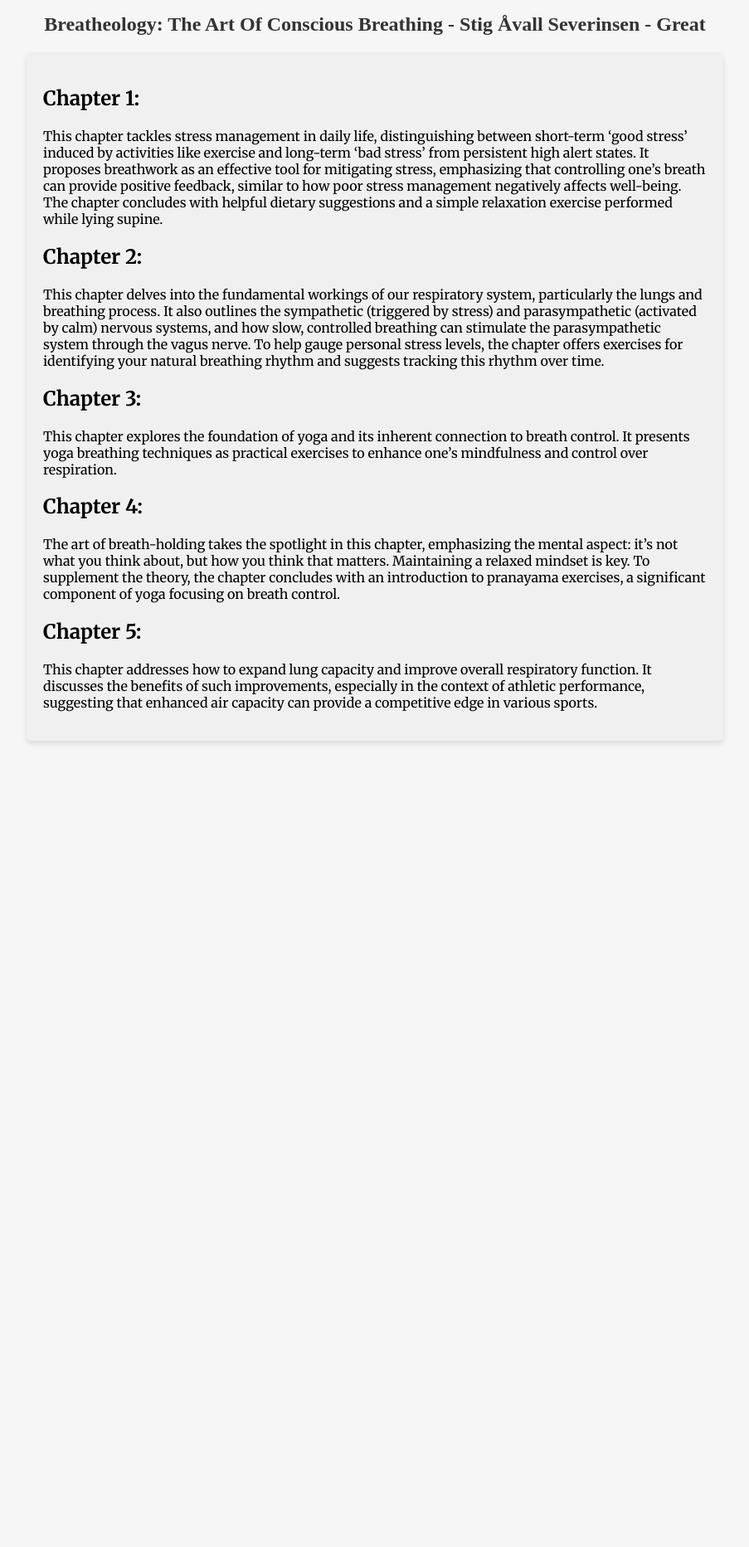
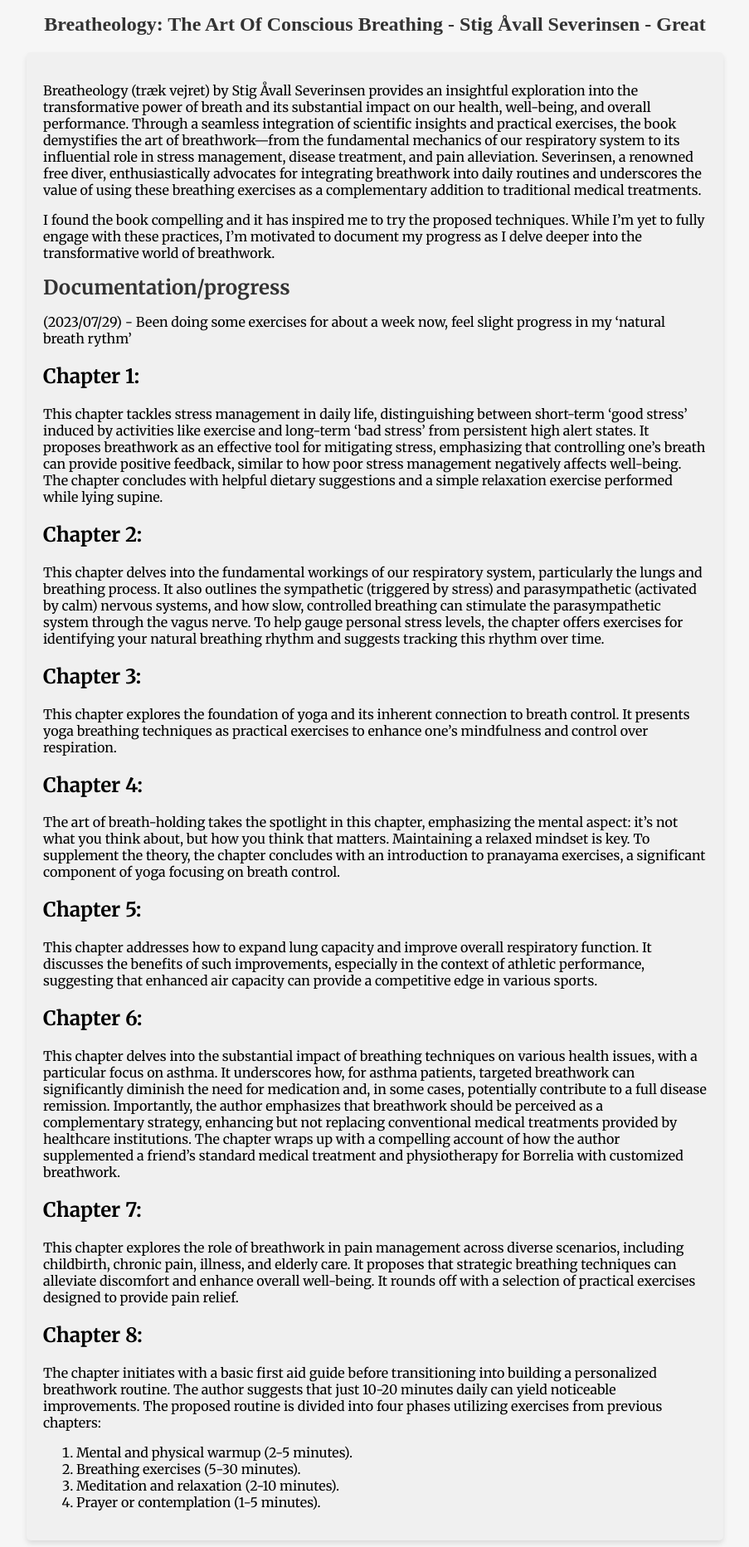
Before and after one commit to Kortelange/webpage, a Jekyll site: the page built from _books/breatheology.md, in a window 1280 px wide. Shown: the whole page at 83% size, without its empty margins (188-1091 px from the left). Built offline with Jekyll 4.4.1, drawn with Linux system fonts in a browser that asks for light colours; before the commit the page ends 901 px from its top, so only the background shows below that.

Commit message:
Finish breateology

```diff
--- a/_books/breatheology.md
+++ b/_books/breatheology.md
@@ -6,6 +6,13 @@ rating: 4
 short_review: "Short review not yet available, check page for current notes"
 long_review: true
 ---
+
+Breatheology (træk vejret) by Stig Åvall Severinsen provides an insightful exploration into the transformative power of breath and its substantial impact on our health, well-being, and overall performance. Through a seamless integration of scientific insights and practical exercises, the book demystifies the art of breathwork—from the fundamental mechanics of our respiratory system to its influential role in stress management, disease treatment, and pain alleviation. Severinsen, a renowned free diver, enthusiastically advocates for integrating breathwork into daily routines and underscores the value of using these breathing exercises as a complementary addition to traditional medical treatments.
+
+I found the book compelling and it has inspired me to try the proposed techniques. While I'm yet to fully engage with these practices, I'm motivated to document my progress as I delve deeper into the transformative world of breathwork.
+
+# Documentation/progress
+(2023/07/29) - Been doing some exercises for about a week now, feel slight progress in my 'natural breath rythm'
 
 ## Chapter 1:
 This chapter tackles stress management in daily life, distinguishing between short-term 'good stress' induced by activities like exercise and long-term 'bad stress' from persistent high alert states. It proposes breathwork as an effective tool for mitigating stress, emphasizing that controlling one's breath can provide positive feedback, similar to how poor stress management negatively affects well-being. The chapter concludes with helpful dietary suggestions and a simple relaxation exercise performed while lying supine.
@@ -21,3 +28,17 @@ The art of breath-holding takes the spotlight in this chapter, emphasizing the m
 
 ## Chapter 5:
 This chapter addresses how to expand lung capacity and improve overall respiratory function. It discusses the benefits of such improvements, especially in the context of athletic performance, suggesting that enhanced air capacity can provide a competitive edge in various sports.
+
+## Chapter 6:
+This chapter delves into the substantial impact of breathing techniques on various health issues, with a particular focus on asthma. It underscores how, for asthma patients, targeted breathwork can significantly diminish the need for medication and, in some cases, potentially contribute to a full disease remission. Importantly, the author emphasizes that breathwork should be perceived as a complementary strategy, enhancing but not replacing conventional medical treatments provided by healthcare institutions. The chapter wraps up with a compelling account of how the author supplemented a friend's standard medical treatment and physiotherapy for Borrelia with customized breathwork.
+
+## Chapter 7:
+This chapter explores the role of breathwork in pain management across diverse scenarios, including childbirth, chronic pain, illness, and elderly care. It proposes that strategic breathing techniques can alleviate discomfort and enhance overall well-being. It rounds off with a selection of practical exercises designed to provide pain relief.
+
+## Chapter 8:
+The chapter initiates with a basic first aid guide before transitioning into building a personalized breathwork routine. The author suggests that just 10-20 minutes daily can yield noticeable improvements. The proposed routine is divided into four phases utilizing exercises from previous chapters:
+
+1. Mental and physical warmup (2-5 minutes).
+2. Breathing exercises (5-30 minutes).
+3. Meditation and relaxation (2-10 minutes).
+4. Prayer or contemplation (1-5 minutes).
```
